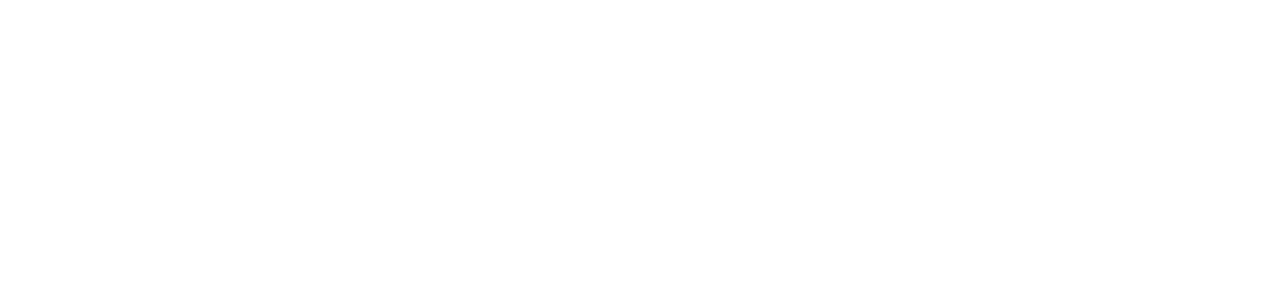
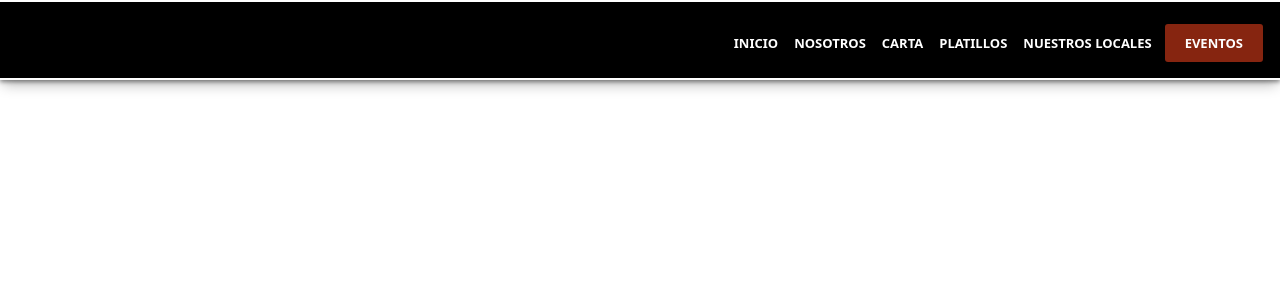
Before and after one commit to JulianCamachoCalle/Hackathon2024, an Angular app: page / in a window 1280 px wide. Shown: the top 300 px of the page. Built offline with nearby package versions, Linux system fonts and the light colour scheme.

Commit message:
add menu responsive

```diff
--- a/angular.json
+++ b/angular.json
@@ -25,9 +25,14 @@
               "src/assets"
             ],
             "styles": [
+              "node_modules/bootstrap/dist/css/bootstrap.min.css",
+              "node_modules/bootstrap-icons/font/bootstrap-icons.css",
               "src/styles.css"
             ],
-            "scripts": []
+            "scripts": [
+              "node_modules/@popperjs/core/dist/umd/popper.min.js",
+              "node_modules/bootstrap/dist/js/bootstrap.min.js"
+            ]
           },
           "configurations": {
             "production": {
@@ -91,5 +96,8 @@
         }
       }
     }
+  },
+  "cli": {
+    "analytics": false
   }
 }
--- a/package.json
+++ b/package.json
@@ -18,6 +18,9 @@
     "@angular/platform-browser": "^17.3.0",
     "@angular/platform-browser-dynamic": "^17.3.0",
     "@angular/router": "^17.3.0",
+    "@popperjs/core": "^2.11.8",
+    "bootstrap": "^5.3.3",
+    "bootstrap-icons": "^1.11.3",
     "rxjs": "~7.8.0",
     "tslib": "^2.3.0",
     "zone.js": "~0.14.3"
--- a/src/app/app.component.css
+++ b/src/app/app.component.css
@@ -0,0 +1,140 @@
+/***  NAV DE LOGO Y MENU **/
+
+.navegaciones {
+    border-top: 2px solid white;
+    border-bottom: 2px solid white;
+    height: 80px;
+    background-color: rgb(0, 0, 0);
+    width: 100%;
+    box-shadow: rgba(0, 0, 0, 0.4) 0px 2px 4px,
+      rgba(0, 0, 0, 0.3) 0px 7px 13px -3px, rgba(0, 0, 0, 0.2) 0px -3px 0px inset;
+  }
+
+  .enlace {
+    position: absolute;
+    padding: 22px 28px;
+  }
+
+  .logo {
+    height: 36px;
+  }
+
+  .navegaciones ul {
+    float: right;
+    margin-right: 12px;
+  }
+
+  .navegaciones ul li {
+    display: inline-block;
+    line-height: 80px;
+    margin: 0 5px;
+  }
+
+  .navegaciones ul li a {
+    color: rgb(255, 255, 255);
+    font-size: 12px;
+    padding: 8px 3px;
+    border-radius: 3px;
+    text-transform: uppercase;
+    text-decoration: none;
+  }
+
+  .navegaciones li > .submenu {
+    position: absolute;
+    left: 0px;
+    top: 30px;
+    display: block;
+  }
+
+  li a.active,
+  li a:hover {
+    transition: 0.5s;
+    text-decoration: none;
+  }
+
+  .navegaciones ul li a:hover {
+    color: #862510;
+    font-weight: 500;
+    transition: 0.3s;
+  }
+
+  ul li a.contact {
+    background: #862510;
+    border-radius: 10px;
+    padding: 5px;
+  }
+
+  ul li a.contact:hover {
+    background: #c29f04;
+    border-radius: 10px;
+    padding: 5px;
+  }
+
+  a.contact {
+    color: white;
+    font-weight: 500;
+  }
+
+  .checkbtn {
+    font-size: 30px;
+    color: rgb(0, 0, 0);
+    float: right;
+    line-height: 80px;
+    margin-right: 40px;
+    cursor: pointer;
+    display: none;
+  }
+
+  #check {
+    display: none;
+  }
+
+  @media (max-width: 952px) {
+    .enlace {
+      padding-left: 20px;
+    }
+    .navegaciones ul li a {
+      font-size: 12px;
+    }
+  }
+
+  @media (max-width: 842px) {
+    .logo {
+      height: 27px;
+    }
+  }
+
+  @media (max-width: 858px) {
+    .checkbtn {
+      display: block;
+    }
+    ul {
+      position: fixed;
+      width: 100%;
+      height: 100vh;
+      background-color: rgb(0, 0, 0);
+      top: 80px;
+      left: -100%;
+      text-align: center;
+      transition: all 0.5s;
+    }
+    .navegaciones ul li {
+      display: block;
+      margin: 20px 0;
+      line-height: 30px;
+    }
+    .navegaciones ul li a {
+      font-size: 20px;
+      font-weight: 500;
+    }
+    li a:hover,
+    li a.active {
+      background: none;
+      color: black;
+    }
+    #check:checked ~ ul {
+      left: 0;
+    }
+  }
+
+  /*** FIN NAV DE LOGO Y MENU **/
--- a/src/app/app.component.html
+++ b/src/app/app.component.html
@@ -1 +1,34 @@
+<div class="sticky-top container-fluid p-0 m-0">
+  <nav class="navegaciones">
+      <input type="checkbox" id="check">
+      <label for="check" class="checkbtn">
+          <i class="bi bi-list" style="background-color: white; border-radius: 10px;"></i>
+      </label>
+      <a href="inicio" class="enlace">
+          <img src="" alt="" class="logo">
+      </a>
+      <ul>
+          <li><a class="active" href="inicio" style="font-size: 13px;"><b>INICIO</b></a>
+          <li><a href="nosotros" style="font-size: 13px;"><b>NOSOTROS</b></a></li>
+          <li><a href="carta" style="font-size: 13px;"><b>CARTA</b></a></li>
+          <li><a href="platillos" style="font-size: 13px;"><b>PLATILLOS</b></a></li>
+          <li><a href="locales" style="font-size: 13px;"><b>NUESTROS LOCALES</b></a></li>
+          <li><a class="contact" href="cliente" style="font-size: 13px; padding: 10px 20px; color: white;"><b>EVENTOS</b></a></li>
+      </ul>
+  </nav>
+</div>
+<script>
+  var logoLink = document.querySelector('.navegaciones .enlace');
+  var logo = document.querySelector('.navegaciones .logo');
+
+  logo.style.transition = 'transform 0.3s ease'; // Esto agrega transición suave en el logo de la imagen
+
+  logoLink.addEventListener('mouseover', function() {
+      logo.style.transform = 'scale(1.2)'; // Esto aumenta el tamaño del logo al pasar el mouse sobre el enlace
+  });
+
+  logoLink.addEventListener('mouseout', function() {
+      logo.style.transform = 'scale(1)'; // En esta parte regresa el logo a su tamaño original al quitar el mouse del enlace
+  });
+</script>
 <router-outlet />
```
Also changed, not shown: 1 other file (tests, documents, lock files or other folders).
